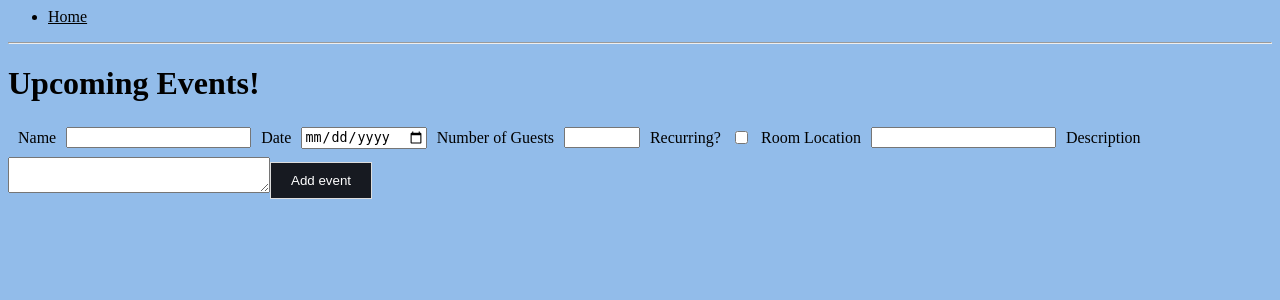
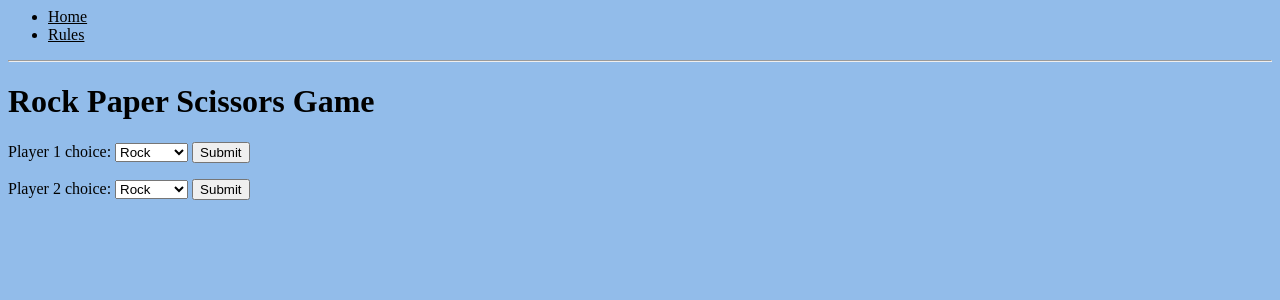
Before and after one commit to Braingains/RockPaperScissors-app, a Flask app: template templates/index.html in a window 1280 px wide. Shown: the top 300 px of the page. Run offline with Flask 2, Linux system fonts and the light colour scheme; the template is opened without the code that fills it, so the values that code supplies are empty.

Commit message:
added superficial html

```diff
--- a/templates/base.html
+++ b/templates/base.html
@@ -6,6 +6,7 @@
     <body>
         <ul>
           <li clas="navLink"><a href="/">Home</a></li>
+          <li clas="navLink"><a href="rules">Rules</a></li>
         </ul>
         <hr>
         {% block content %}{% endblock %}
--- a/templates/index.html
+++ b/templates/index.html
@@ -1,9 +1,26 @@
 {% extends "base.html" %}
 
 {% block content %}
-    <h1>Upcoming Events!</h1>
-
-    <form class="form-inline" action="/add-event" method="post">
+    <h1>Rock Paper Scissors Game</h1>
+    <form action="/testestestest">
+        <label for="player_1_choice">Player 1 choice:</label>
+        <select id="testid" name="testname">
+          <option value="rock">Rock</option>
+          <option value="paper">Paper</option>
+          <option value="scissors">Scissors</option>
+        </select>
+        <input type="submit">
+      </form>
+      <form action="testestestest">
+        <label for="player_2_choice">Player 2 choice:</label>
+        <select id="testid" name="testname">
+          <option value="rock">Rock</option>
+          <option value="paper">Paper</option>
+          <option value="scissors">Scissors</option>
+        </select>
+        <input type="submit">
+      </form>
+    <!-- <form class="form-inline" action="/add-event" method="post">
       <label for="name">Name</label>
       <input type="text" name="name" id="name">
       <label for="date">Date</label>
@@ -17,7 +34,7 @@
       <label for="description">Description</label>
       <textarea name="description" rows="2" cols="30"></textarea>
       <input type="submit" value="Add event">
-    </form> <!-- ADDED -->
+    </form>
     <div class="event-container">
     {% for event in events %}
     <div class="event">
@@ -34,7 +51,7 @@
           <form class="form-inline" action="/delete/{{ event.name }}" method="POST">
             <input type="submit" value="Delete">
           </form>
-    </div>
+     </div>
     {% endfor %}
-    </div>
+    </div> -->
 {% endblock %}
```
